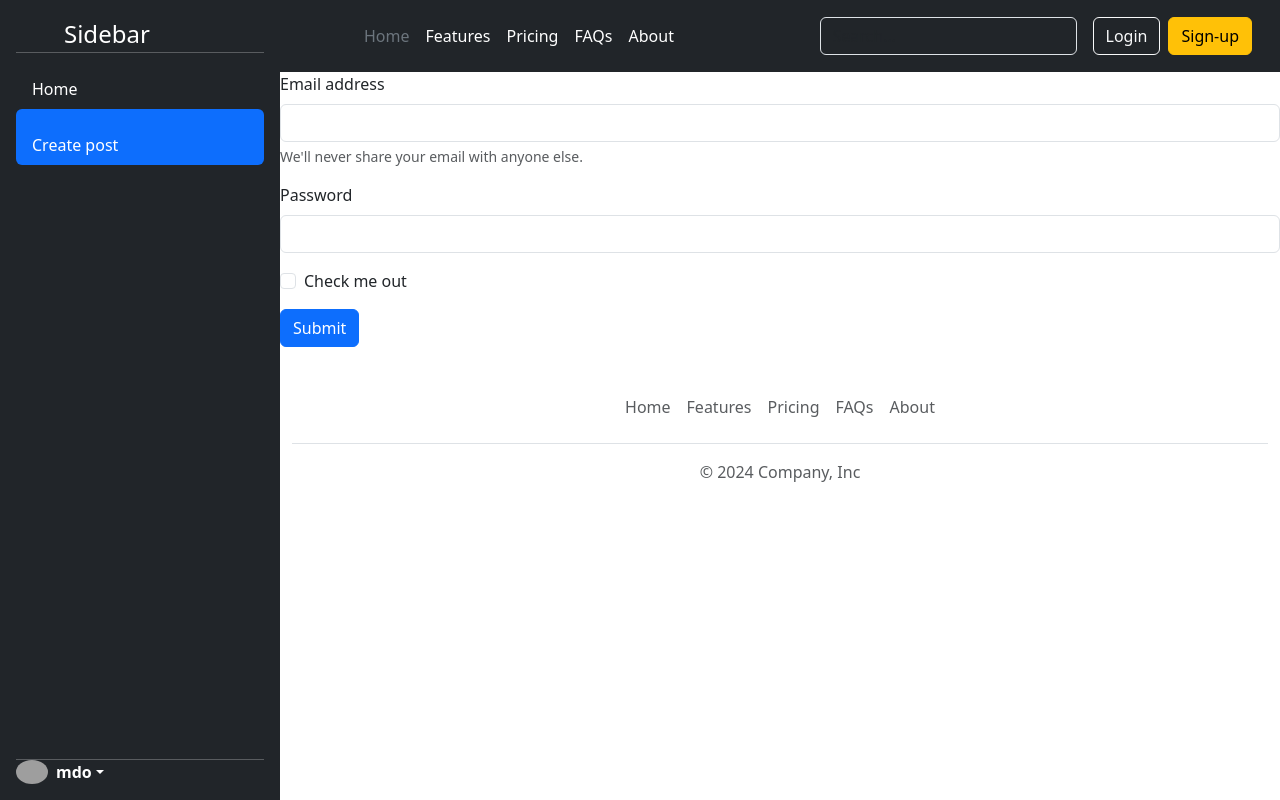
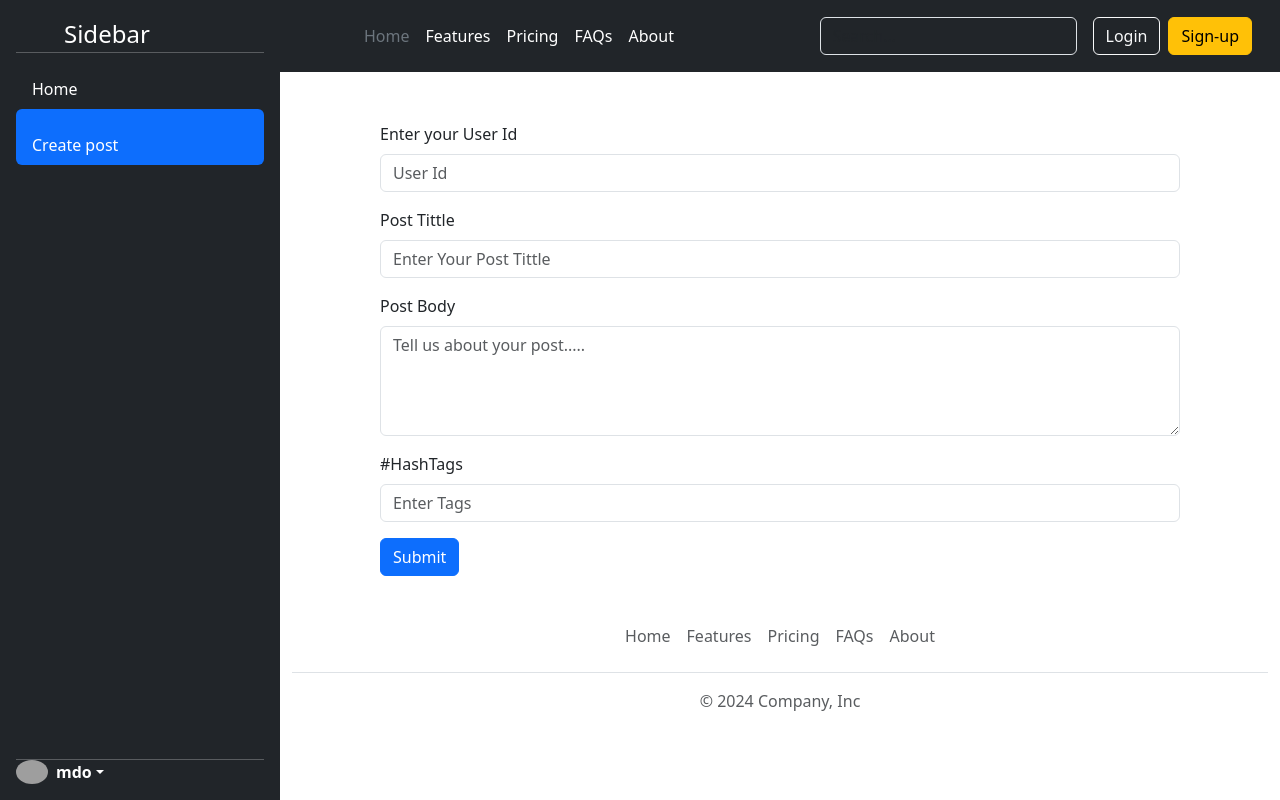
Before and after one commit to vishuRizz/social-media-app, a React (Vite) app: page / in a window 1280 px wide. Both pictures are taken after a click on the item "Create post". Built offline with nearby package versions, Linux system fonts and the light colour scheme; grey boxes are pictures that could not be loaded.

Commit message:
addPost functions is not working

```diff
--- a/src/App.css
+++ b/src/App.css
@@ -23,5 +23,9 @@
 }
 .reactions{
     margin: 15px 0 0 0;
-
 }
+.create-post{
+    width: 80%;
+    margin-left: 10%;
+    margin-top: 50px;
+}
--- a/src/components/CreatePost.jsx
+++ b/src/components/CreatePost.jsx
@@ -1,26 +1,87 @@
-import React from 'react'
+import React, { useRef, createContext } from "react";
+import { PostListData } from "../store/Post-list-store";
+
 
 function CreatePost() {
+const {addPost} = createContext(PostListData)
+
+  const userIdElement = useRef();
+  const titleElement = useRef();
+  const bodyElement = useRef();
+  const tagsElement = useRef();
+
+  function handleSubmit(event) {
+    event.preventDefault();
+   const userId = userIdElement.current.value;
+   const title = titleElement.current.value;
+   const body = bodyElement.current.value;
+   const tags = tagsElement.current.value.split(/(\s+)/);
+   addPost(userId, title, body, tags);
+  }
+
   return (
     <div>
-      <form>
+      <form className="create-post" onSubmit={handleSubmit}>
         <div className="mb-3">
-    <label for="exampleInputEmail1" className="form-label">Email address</label>
-    <input type="email" className="form-control" id="exampleInputEmail1" aria-describedby="emailHelp"/>
-    <div id="emailHelp" className="form-text">We'll never share your email with anyone else.</div>
+          <label htmlFor="userId" className="form-label">
+            Enter your User Id
+          </label>
+          <input
+            placeholder="User Id"
+            ref={userIdElement}
+            type="text"
+            className="form-control"
+            id="userId"
+            aria-describedby="emailHelp"
+          />
         </div>
         <div className="mb-3">
-    <label for="exampleInputPassword1" className="form-label">Password</label>
-    <input type="password" className="form-control" id="exampleInputPassword1"/>
+          <label htmlFor="tittle" className="form-label">
+            Post Tittle
+          </label>
+          <input
+            ref={titleElement}
+            placeholder="Enter Your Post Tittle"
+            type="text"
+            className="form-control"
+            id="title"
+            aria-describedby="emailHelp"
+          />
         </div>
-  <div className="mb-3 form-check">
-    <input type="checkbox" className="form-check-input" id="exampleCheck1"/>
-    <label className="form-check-label" for="exampleCheck1">Check me out</label>
+        <div className="mb-3">
+          <label htmlFor="body" className="form-label">
+            Post Body
+          </label>
+          <textarea
+            ref={bodyElement}
+            placeholder="Tell us about your post....."
+            type="text"
+            rows="4"
+            className="form-control"
+            id="body"
+            aria-describedby="emailHelp"
+          />
         </div>
-  <button type="submit" className="btn btn-primary">Submit</button>
+
+        <div className="mb-3">
+          <label htmlFor="tags" className="form-label">
+            #HashTags
+          </label>
+          <input
+            ref={tagsElement}
+            placeholder="Enter Tags"
+            type="text"
+            className="form-control"
+            id="tags"
+            aria-describedby="emailHelp"
+          />
+        </div>
+        <button type="submit" className="btn btn-primary">
+          Submit
+        </button>
       </form>
     </div>
-  )
+  );
 }
 
-export default CreatePost
+export default CreatePost;
--- a/src/store/Post-list-store.jsx
+++ b/src/store/Post-list-store.jsx
@@ -8,7 +8,6 @@ import { createContext, useReducer } from "react";
 
 const postListReducer = (currPostList, action) => {
   let newPostList = currPostList;
-//  console.log(action.payload.postId)
   if (action.type === 'DELETE_ITEM') {
     console.log(action.payload.postId)
     newPostList = currPostList.filter(
@@ -16,21 +15,21 @@ const postListReducer = (currPostList, action) => {
     );
   }
 
-    return currPostList;
+    return newPostList;
 }
 
 const PostListProvider = ({ children }) => {
   const [postList, dispatchPostList] = useReducer(postListReducer, DEFAULT_POST_LIST);
 
- const addPost=()=>{
-
+ const addPost=(userId, title, body, tags)=>{
+console.log(`userid: ${userId}, title:${title}, body:${body}, ${tags}`)
  }
  const deletePost=(postId)=>{
 
   dispatchPostList({
     type: 'DELETE_ITEM',
     payload:{
-    postId,
+    postId: postId,
   }})
  }
 
@@ -42,11 +41,11 @@ const PostListProvider = ({ children }) => {
 };
 const DEFAULT_POST_LIST =[ {
     id: 1,
-    title: 'Going to mumbain',
+    title: ' Going to mumbai',
     body: 'i am vishu and going to mumbai for vacations, ill be going to many more places like goa and other places in maharashtra and also will try to go to hydrabad which is in telengana.',
     reactions: 2,
     userId: 'user-9',
-    tags:["vacations", "trip"],
+    tags:["vacations", "trip", "heehee"],
 },
 {
     id: 2,
```
Lines whose indentation alone changed are shown as unchanged.
